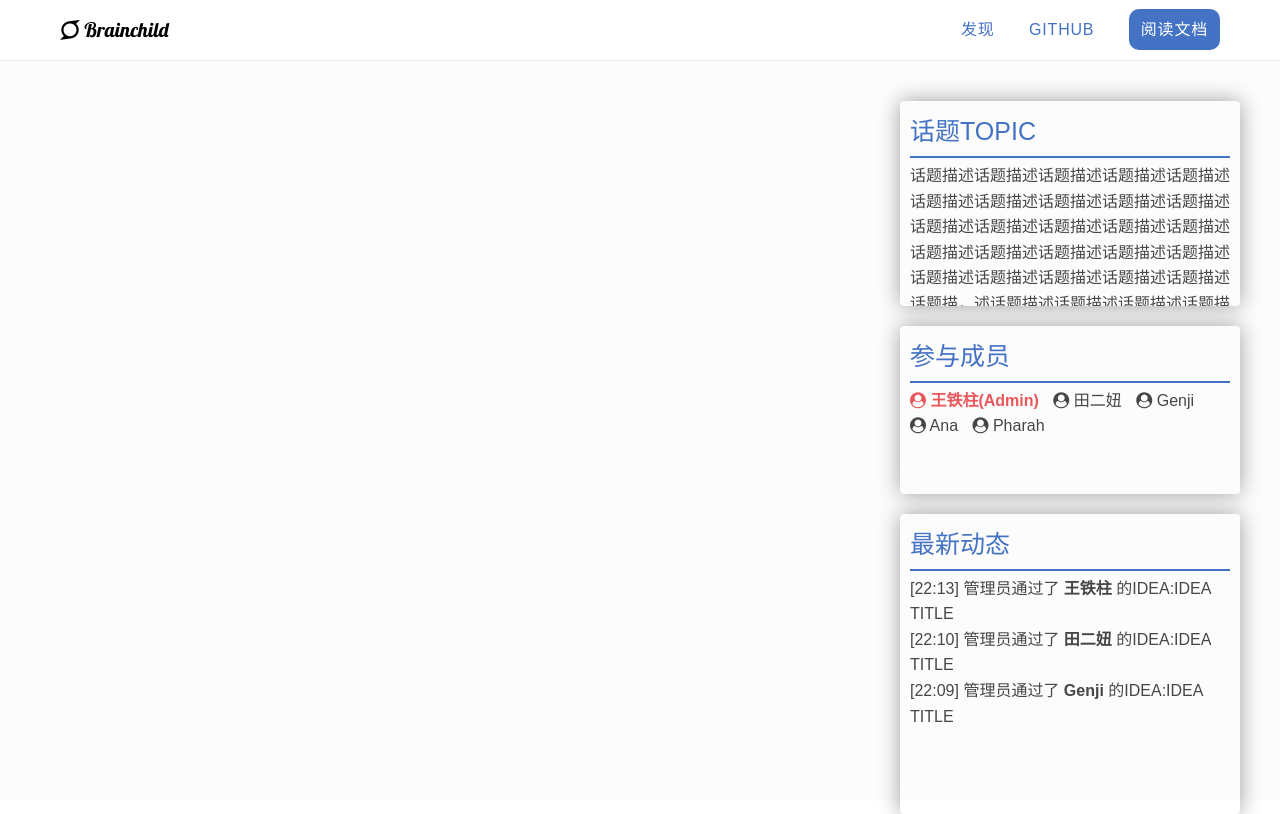
After one commit to fengpanhe/Brainchild, a Python web app: template templates/room.html in a window 1280 px wide. The commit adds this page. Run offline with Jinja, Linux system fonts and the light colour scheme; the template is opened without the code that fills it, so the values that code supplies are empty; some web fonts are replaced.

Commit message:
room大布局基本完成，还差核心的SVG

```diff
--- /dev/null
+++ b/static/css/room.css
@@ -0,0 +1,144 @@
+*{
+    margin: 0;
+    padding: 0;
+    font-family: "Hiragino Sans GB", "Microsoft YaHei","WenQuanYi Micro Hei", sans-serif;
+}
+
+li{
+    list-style: none;
+}
+/*Web字体*/
+@font-face{
+    font-family: "Lobster";
+    src: url("../fonts/Lobster-Regular.ttf");
+}
+#brand,#head-title{
+    font-family: "Lobster",serif;
+}
+
+/*导航栏*/
+nav,#brand,nav > ul,nav li{
+    display: inline-block;
+    height: 60px;
+}
+nav{
+    width: 100%;
+    position: relatve;
+    /*box-shadow: 0 3px 4px #888888;*/
+    border-bottom: 1px solid rgb(236, 237, 240);
+}
+nav > ul{
+    float: right;
+    margin-right: 30px;
+}
+
+#brand{
+    line-height: 60px;
+    font-size: 20px;
+    margin-left: 60px;
+    cursor: pointer;
+}
+nav li{
+    margin-right: 30px;
+    font-size: 16px;
+    letter-spacing: 0.8px;
+    vertical-align: middle;
+}
+nav a{
+    line-height: 60px;
+    text-decoration: none;
+    color: rgb(68, 114, 196);
+}
+#read-document{
+    background-color: rgb(68,114,196);
+    color: white;
+    padding: 12px;
+    border-radius: 10px;
+    /*box-shadow: 0px 5px 9px rgb(30,30,30);*/
+    transition: all,0.2s;
+}
+/*导航栏hover效果*/
+#read-document:hover{
+    background-color: rgb(48, 94, 176);
+}
+.hover-underline{
+    position: relative;
+}
+.hover-underline::before{
+    content:" ";
+    display: block;
+    border-bottom: 2px solid rgb(68, 114, 196);
+    /*border-bottom: 3px solid rgb(235,86,92);*/
+    position: absolute;
+    left: 50%;
+    top: 5px;
+    width: 0%;
+    height: 100%;
+    transition: width 0.2s,left 0.2s;
+}
+.hover-underline:hover::before{
+    width: 100%;
+    left: 0%;
+}
+
+/*工作区布局*/
+#working-area{
+    width: 100%;
+    height: calc(100vh - 61px);
+    background-color: rgb(252,252,252);
+    position: relative;
+    box-sizing: border-box;
+    /*padding-top: 40px;*/
+}
+.info-div{
+    width: 25%;
+    box-shadow: 0 0px 21px #9f9f9f;
+    border-radius: 4px;
+    position: absolute;
+    right: 40px;
+    padding: 10px;
+    overflow: auto;
+    /*border: 2px solid rgb(68,114,196);*/
+}
+.info-div p{
+    padding-bottom: 5px;
+    border-bottom: 2px solid rgb(68, 114, 196);
+    margin-bottom: 5px;
+}
+.info-div p span{
+    color: rgb(68, 114, 196);
+    /*font-weight: bold;*/
+    font-size: 25px;
+}
+.info-div{
+    color: rgb(70,70,70);
+    font-size: 16px;
+    line-height: 1.6;
+}
+#topic-container{
+    height: 25%;
+    top: 40px;
+}
+#contributor-container{
+    height: 20%;
+    top: calc( 80px + 25% );
+}
+#news-container{
+    height: 38%;
+    top: calc( 120px + 45% );
+}
+
+/*参与成员列表*/
+#contributor-container li{
+    display: inline-block;
+    margin-right: 10px;
+}
+.admin{
+    color: rgb(235,86,92);
+    /*color: rgb(245,205,32);*/
+    /*color: red;*/
+    font-weight: bold;
+}
+.admin:after{
+    content:"(Admin)";
+}
--- /dev/null
+++ b/templates/room.html
@@ -0,0 +1,44 @@
+<!DOCTYPE html>
+<html lang="en">
+    <head>
+        <title></title>
+        <meta charset="UTF-8">
+        <meta name="viewport" content="width=device-width, initial-scale=1">
+        <link href="../static/css/room.css" rel="stylesheet">
+        <link rel="stylesheet" href="../static/css/font-awesome.min.css"/>
+    </head>
+    <body>
+        <nav>
+            <span id="brand"><i class="fa fa-superpowers"></i> Brainchild</span>
+            <ul>
+                <li><a href="#" class="hover-underline">发现</a></li>
+                <li><a class="hover-underline" target="_blank" href="https://github.com/HE1HE/Brainchild">GITHUB</a></li>
+                <li><a href="#" id="read-document">阅读文档</a></li>
+            </ul>
+        </nav>
+        <div id="working-area">
+            <div id="topic-container" class="info-div">
+                <p><span id="topic-title">话题TOPIC</span></p>
+                <span id="topic-intro">话题描述话题描述话题描述话题描述话题描述话题描述话题描述话题描述话题描述话题描述话题描述话题描述话题描述话题描述话题描述话题描述话题描述话题描述话题描述话题描述话题描述话题描述话题描述话题描述话题描述话题描，述话题描述话题描述话题描述话题描述话题描述话题描述话题描述话题描述话题描述话题描述话题描述话题描述话题描述话题描述话题描述话题描述话题描述话题描述话题描述话题描述话题描述话题描述话题描述话。</span>
+            </div>
+            <div id="contributor-container" class="info-div">
+                <p><span id="contributor-title">参与成员</span></p>
+                <ul>
+                    <li class="contributor admin"><i class="fa fa-user-circle"></i> 王铁柱</li>
+                    <li class="contributor"><i class="fa fa-user-circle"></i> 田二妞</li>
+                    <li class="contributor"><i class="fa fa-user-circle"></i> Genji</li>
+                    <li class="contributor"><i class="fa fa-user-circle"></i> Ana</li>
+                    <li class="contributor"><i class="fa fa-user-circle"></i> Pharah</li>
+                </ul>
+            </div>
+            <div id="news-container" class="info-div">
+                <p><span id="news">最新动态</span></p>
+                <ul>
+                    <li>[22:13] 管理员通过了 <strong>王铁柱</strong> 的IDEA:IDEA TITLE</li>
+                    <li>[22:10] 管理员通过了 <strong>田二妞</strong> 的IDEA:IDEA TITLE</li>
+                    <li>[22:09] 管理员通过了 <strong>Genji</strong> 的IDEA:IDEA TITLE</li>
+                </ul>
+            </div>
+        </div>
+    </body>
+</html>
```
Also changed, not shown: templates/index.html (+0 -19 lines).
